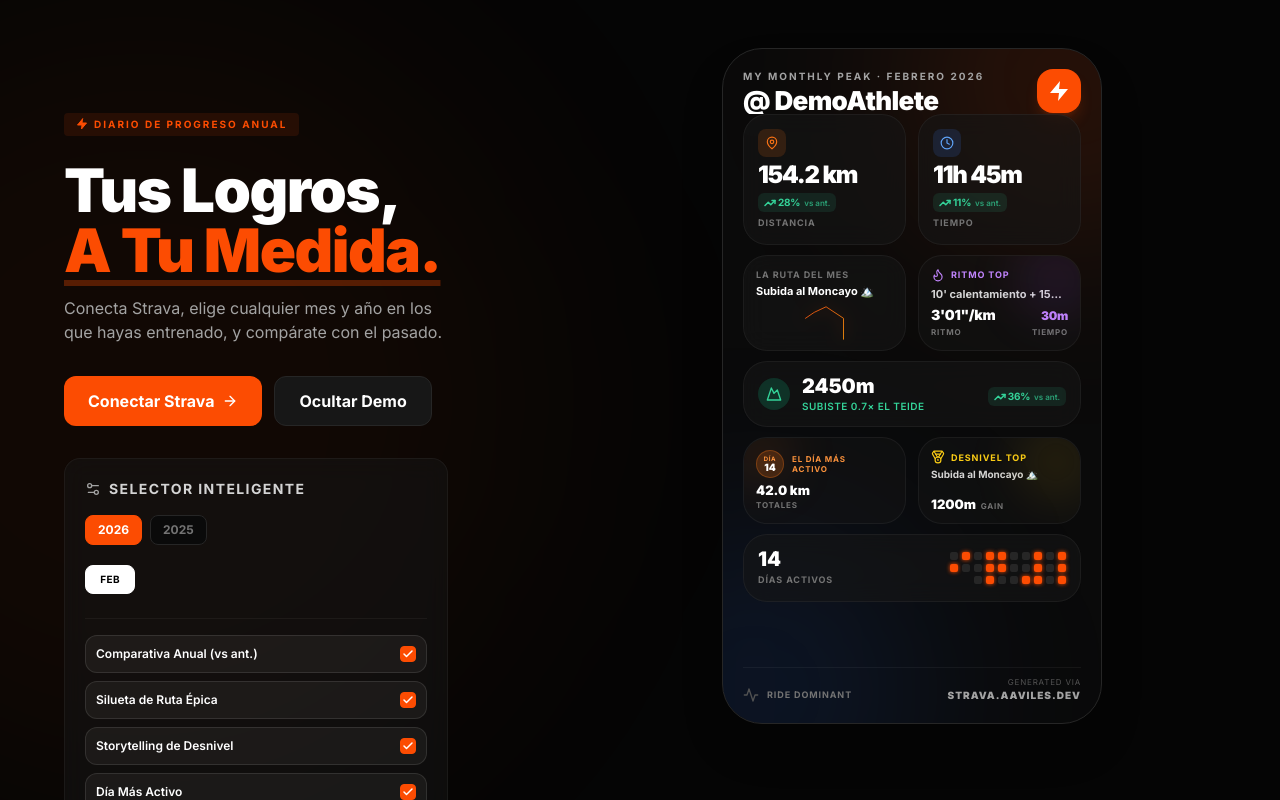
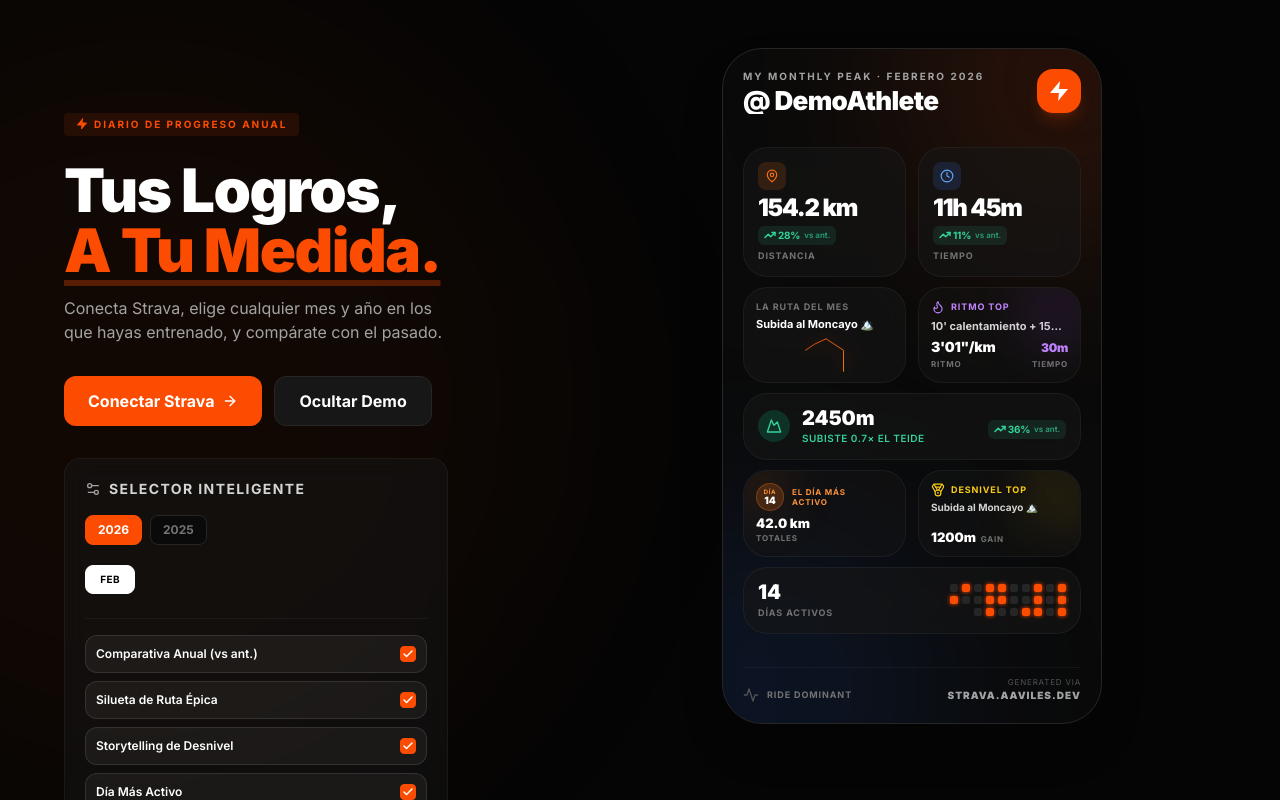
Before and after one commit to aaf925/My-Monthly-Peak, a Next.js app: page / in a window 1280 px wide. Both pictures are taken after a click on the button "Explorar Demo". Shown: the top 800 px of the page. Built offline with nearby package versions, Linux system fonts and the light colour scheme; no server answers.

Commit message:
🚀 Center card components vertically to distribute extra space gracefully

```diff
--- a/src/components/BentoCard.tsx
+++ b/src/components/BentoCard.tsx
@@ -119,7 +119,7 @@ const BentoCard: React.FC<BentoCardProps> = ({ stats, prevStats, userName, confi
                 </div>
             </motion.div>
 
-            <div className="relative z-10 flex-grow flex flex-col gap-[10px]">
+            <div className="relative z-10 flex-grow flex flex-col justify-center gap-[10px]">
                 {/* ROW 1: Distancia + Tiempo */}
                 <div className="grid grid-cols-2 gap-3 shrink-0">
                     <motion.div variants={itemVars} className="bg-neutral-900/60 backdrop-blur-md border border-white/5 rounded-3xl p-3.5 flex flex-col justify-between min-h-[96px]">
```
